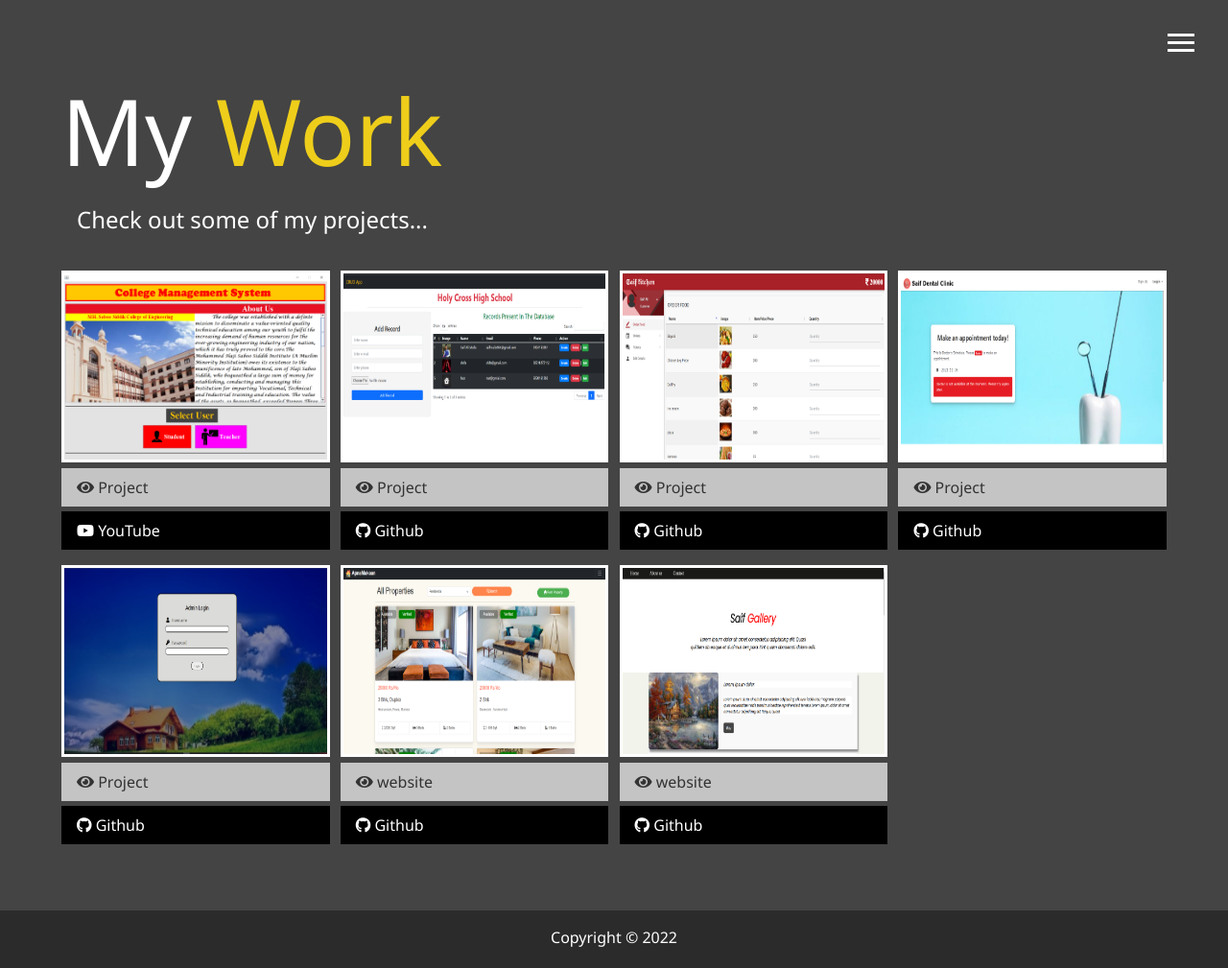
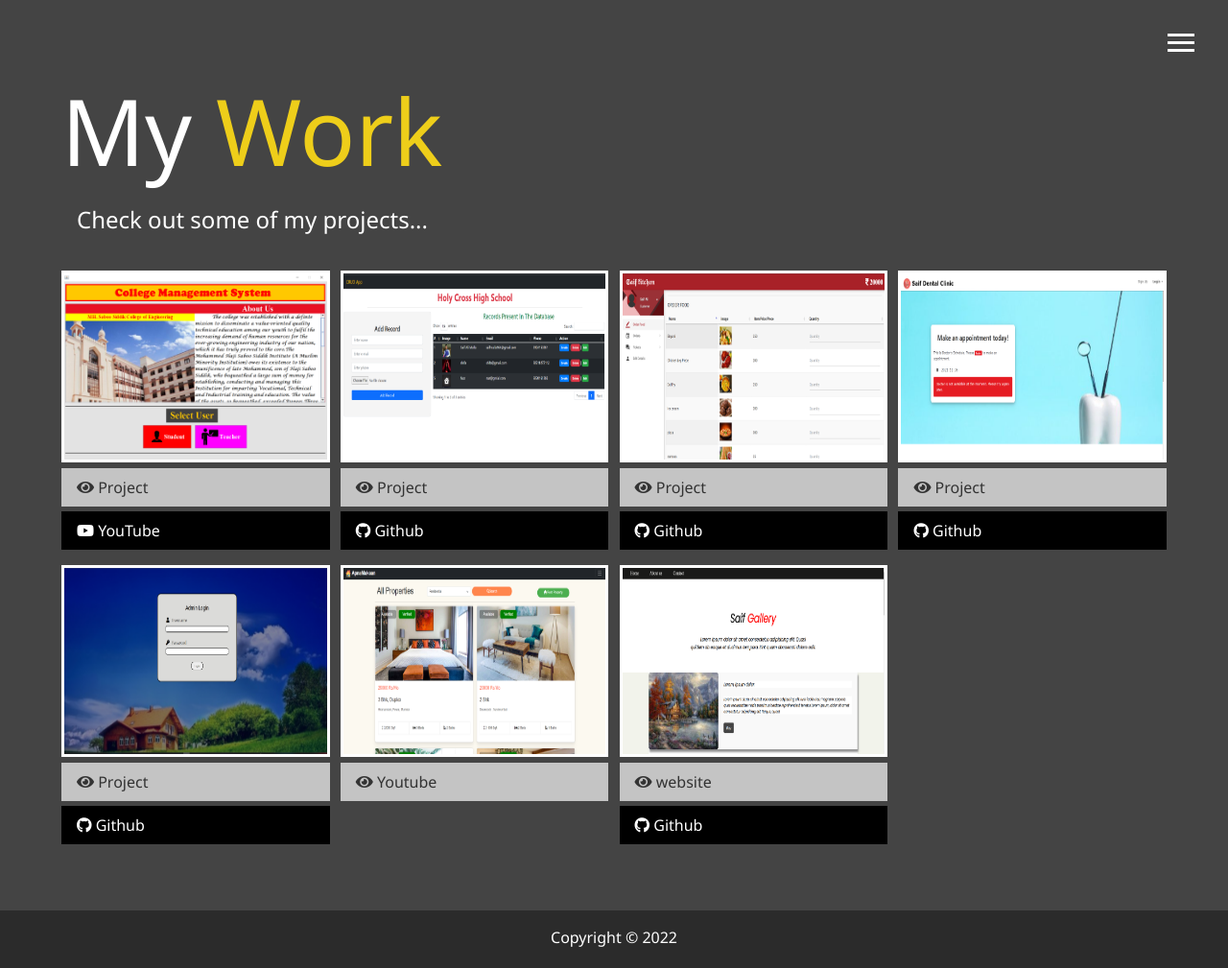
Before and after one commit to Saifalicoder/Portfolio2, a website: page dist/work.html in a window 1280 px wide. Shown: the whole page at 96% size. Drawn offline with Linux system fonts and the light colour scheme.

Commit message:
Update work.html

```diff
--- a/dist/work.html
+++ b/dist/work.html
@@ -117,12 +117,11 @@
         <a href="#!">
           <img src="img/projects/project6.png" alt="Project">
         </a>
-        <a href="https://saifalicoder.github.io/Portfolio/" class="btn-light">
-          <i class="fas fa-eye"></i> website
+        <a href="https://youtu.be/My2gUQMhTnY" class="btn-light">
+          <i class="fas fa-eye"></i> Youtube
         </a>
-        <a href="#" class="btn-dark">
-          <i class="fab fa-github"></i> Github
-        </a>
+
+
       </div>
       <div class="item">
         <a href="#!">
```
